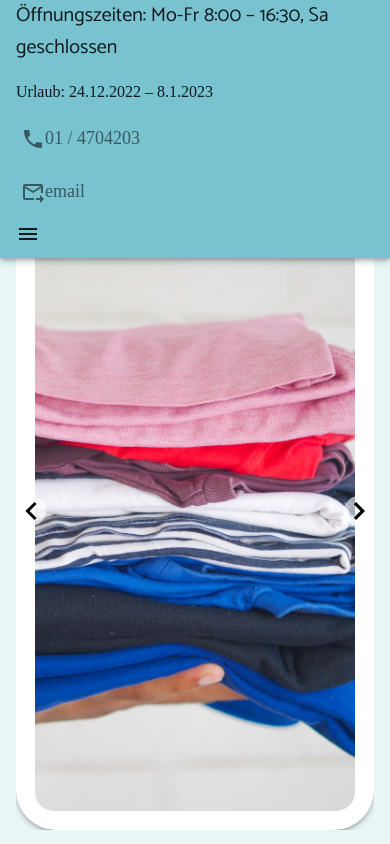
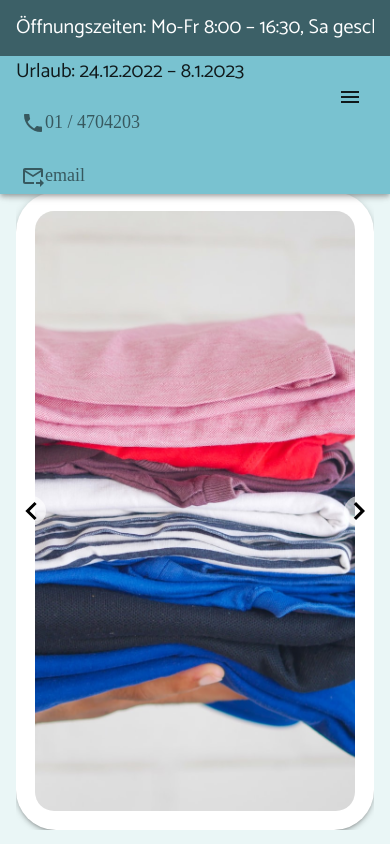
Before and after one commit to JF-91/web-Marilu-v2, a React (Create React App) app: page / in a window 390 px wide. Shown: the top 844 px of the page. Built offline with nearby package versions, Linux system fonts and the light colour scheme.

Commit message:
upgrade navbar mobile, temporal

```diff
--- a/src/common/NewNavBarApp.tsx
+++ b/src/common/NewNavBarApp.tsx
@@ -7,6 +7,10 @@ import LocalPhoneIcon from '@mui/icons-material/LocalPhone';
 import ForwardToInboxIcon from '@mui/icons-material/ForwardToInbox';
 import Logo from './Logo';
 import logoSimple from '../../public/LogoSimple.jpeg'
+
+import logoMobile from  '../../public/imgs/navbar-mobile.png'
+import ImageListItemBar from '@mui/material/ImageListItemBar';
+
 
 const NewNavBarApp: FC<{}> = () => {
 
@@ -22,7 +26,7 @@ const NewNavBarApp: FC<{}> = () => {
 
     return (
         <Box>
-            <AppBar>
+            <AppBar >
                 <Toolbar>
                     <Hidden only={['md', 'lg', 'xl']}>
                         <Grid container sx={{ display: 'flex', justifyContent: 'space-between', alignItems: 'center' }}>
@@ -30,10 +34,11 @@ const NewNavBarApp: FC<{}> = () => {
                             <Grid item sx={{}}>
                                 <Stack direction='column' spacing={2} alignItems='start'>
                                     <Box>
-                                        <Typography variant="h6">Öffnungszeiten: Mo-Fr 8:00 – 16:30, Sa geschlossen</Typography>
+                                      <ImageListItemBar position='top' title={<Typography variant="h6">Öffnungszeiten: Mo-Fr 8:00 – 16:30, Sa geschlossen </Typography>}>
+                                      </ImageListItemBar>
                                     </Box>
                                     <Box>
-                                        <Typography variant="body1">Urlaub: 24.12.2022 – 8.1.2023</Typography>
+                                        <Typography marginTop={5} variant="h6">Urlaub: 24.12.2022 – 8.1.2023</Typography>
                                     </Box>
                                     <IconButton href="tel: +43 1 4704203" size='small' edge='end'>
                                         <LocalPhoneIcon />
--- a/src/config/theme.config.tsx
+++ b/src/config/theme.config.tsx
@@ -1,6 +1,7 @@
 
 import { createTheme, ThemeProvider, CssBaseline, Typography } from "@mui/material"
 import React, {FC} from "react"
+import logo from '../../public/imgs/navbar-mobile.jpg'
 
 type PropType ={
     children: JSX.Element
@@ -58,7 +59,9 @@ const ThemeConfig:FC<PropType> = ({children})=>{
             },
 
 
-          }
+
+          },
+
 
     })
 
```
Also changed, not shown: public/imgs/navbar-mobile.png (added).
